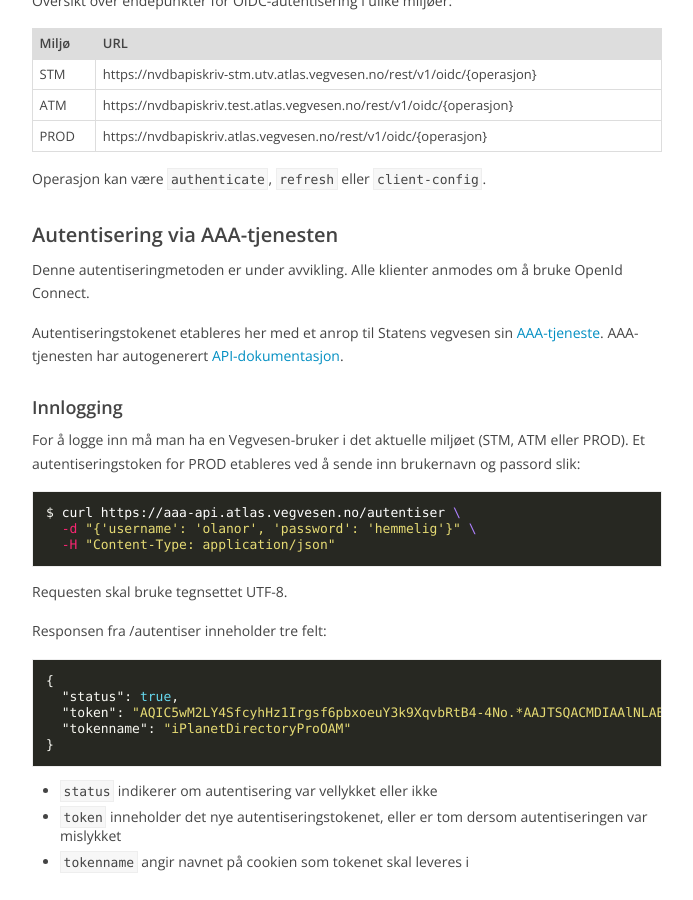
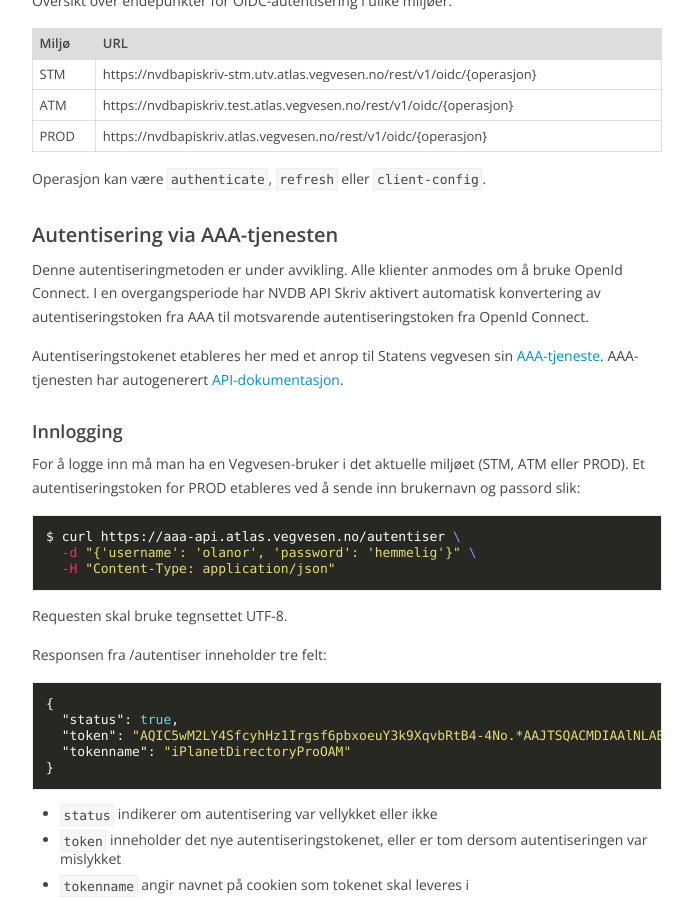
Before and after one commit to nvdb-vegdata/apiskrivdokumentasjon, a Jekyll site: the page built from autentisering.md, in a window 1280 px wide and 900 px high, scrolled down 2724 px. Shown: the whole window, without its empty margins (433-1126 px from the left). Built offline with Jekyll 4.4.1, drawn with Linux system fonts in a browser that asks for light colours; our own code applies the rules of GitHub Pages for plain Markdown files.

Commit message:
Conversion AAA -> OIDC

````diff
--- a/autentisering.md
+++ b/autentisering.md
@@ -130,7 +130,8 @@ Operasjon kan være ```authenticate```, ```refresh``` eller ```client-config```.
 
 ### Autentisering via AAA-tjenesten
 
-Denne autentiseringmetoden er under avvikling. Alle klienter anmodes om å bruke OpenId Connect.
+Denne autentiseringmetoden er under avvikling. Alle klienter anmodes om å bruke OpenId Connect. I en overgangsperiode har NVDB API Skriv aktivert
+automatisk konvertering av autentiseringstoken fra AAA til motsvarende autentiseringstoken fra OpenId Connect.
 
 Autentiseringstokenet etableres her med et anrop til Statens vegvesen sin [AAA-tjeneste](https://en.wikipedia.org/wiki/AAA_(computer_security)).
 AAA-tjenesten har autogenerert [API-dokumentasjon](https://aaa-api.atlas.vegvesen.no/dokumentasjon/api/index.html#/aaa-API).
````
